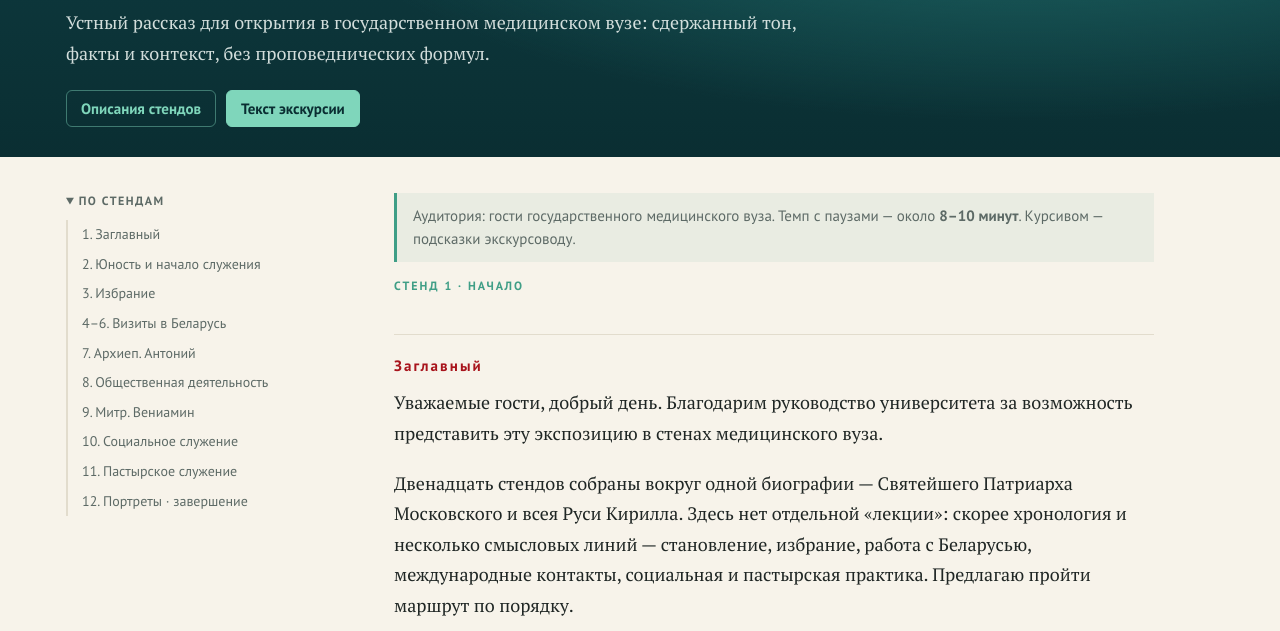
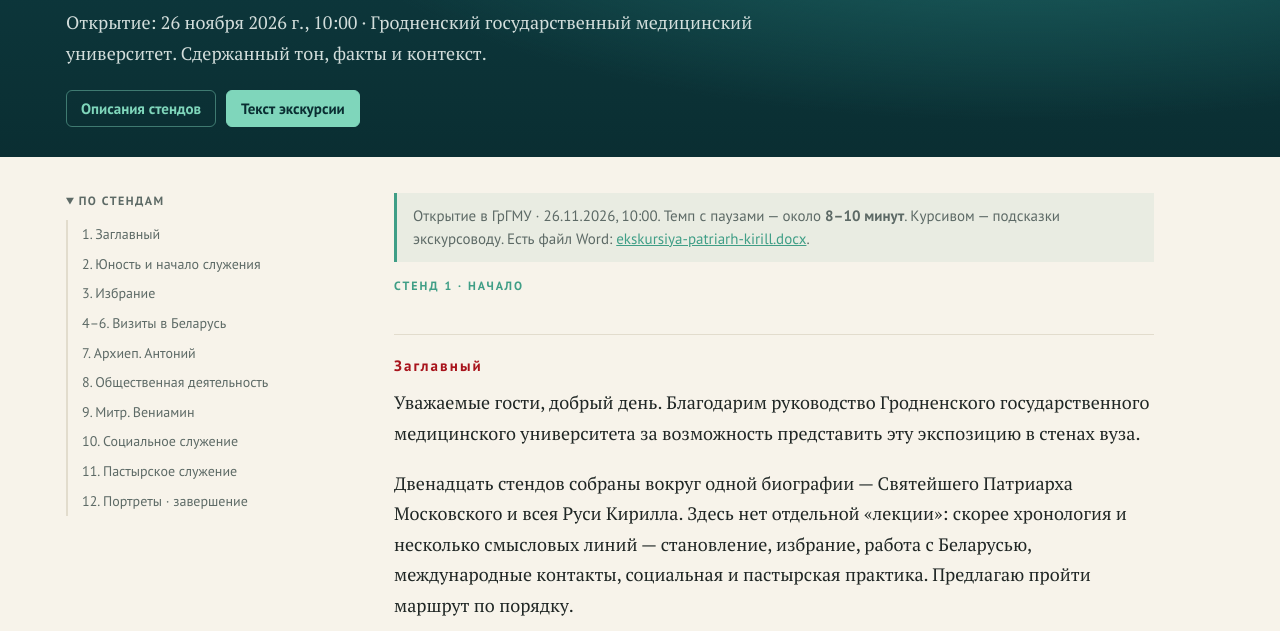
Before and after one commit to patrology/patrology.github.io, a plain HTML site: page ekskursiya.html in a window 1280 px wide. Shown: the part 169-800 px from the top of the page. Drawn offline with Linux system fonts and the light colour scheme.

Commit message:
docs: Word-файл экскурсии для открытия в ГрГМУ
Текст на 26.11.2026, 10:00; Times New Roman, подсказки курсивом.

Co-authored-by: iperchenko <iperchenko@users.noreply.github.com>

```diff
--- a/ekskursiya.html
+++ b/ekskursiya.html
@@ -30,7 +30,7 @@ ym(114222383, "init", { clickmap: true, trackLinks: true, accurateTrackBounce: t
 <div class="lec-hero small"><div class="wrap">
   <p class="kicker">Экспозиция · экскурсия 8–10 минут</p>
   <h1>Текст экскурсии</h1>
-  <p class="sub">Устный рассказ для открытия в государственном медицинском вузе: сдержанный тон, факты и контекст, без проповеднических формул.</p>
+  <p class="sub">Открытие: 26&nbsp;ноября 2026&nbsp;г., 10:00 · Гродненский государственный медицинский университет. Сдержанный тон, факты и контекст.</p>
   <div class="hero-buttons"><a class="share-link" href="stendy.html">Описания стендов</a><a class="share-link on" aria-current="page" href="ekskursiya.html">Текст экскурсии</a></div>
 </div></div>
 <div class="wrap lec-layout">
@@ -50,12 +50,12 @@ ym(114222383, "init", { clickmap: true, trackLinks: true, accurateTrackBounce: t
   </nav>
   <article class="lecture tour">
 
-<p class="tour-meta">Аудитория: гости государственного медицинского вуза. Темп с паузами — около <strong>8–10&nbsp;минут</strong>. Курсивом — подсказки экскурсоводу.</p>
+<p class="tour-meta">Открытие в ГрГМУ · 26.11.2026, 10:00. Темп с паузами — около <strong>8–10&nbsp;минут</strong>. Курсивом — подсказки экскурсоводу. Есть файл Word: <a href="ekskursiya-patriarh-kirill.docx">ekskursiya-patriarh-kirill.docx</a>.</p>
 
 <section class="stand" id="e1">
   <p class="stand-num">Стенд 1 · начало</p>
   <h2>Заглавный</h2>
-  <p>Уважаемые гости, добрый день. Благодарим руководство университета за возможность представить эту экспозицию в стенах медицинского вуза.</p>
+  <p>Уважаемые гости, добрый день. Благодарим руководство Гродненского государственного медицинского университета за возможность представить эту экспозицию в стенах вуза.</p>
   <p>Двенадцать стендов собраны вокруг одной биографии — Святейшего Патриарха Московского и всея Руси Кирилла. Здесь нет отдельной «лекции»: скорее хронология и несколько смысловых линий — становление, избрание, работа с Беларусью, международные контакты, социальная и пастырская практика. Предлагаю пройти маршрут по порядку.</p>
 </section>
 
```
Also changed, not shown: 1 other file.
